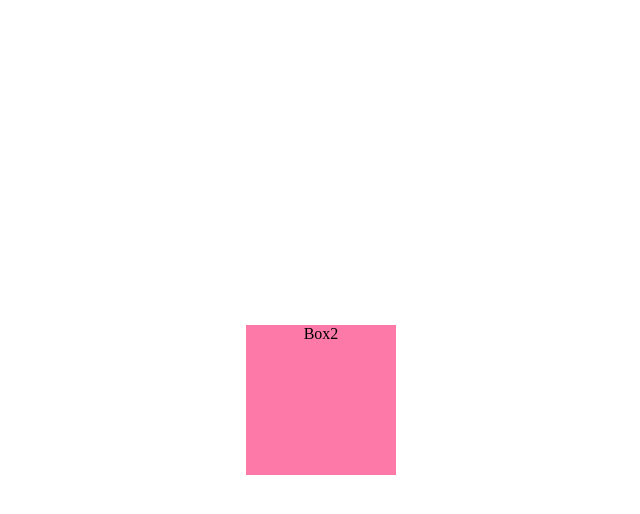
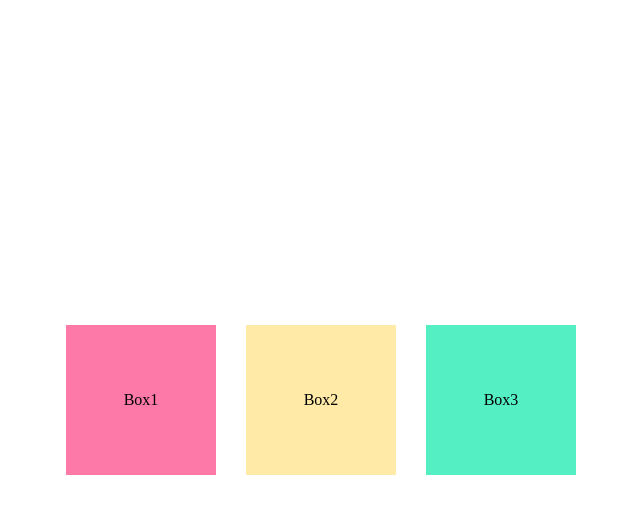
Before and after one commit to tan090123/Git_BT2, a plain HTML site: page index.html in a window 1280 px wide. Both pictures are taken after a click on the element "Box1". Shown: the whole page, without its empty margins (304-944 px from the left). Drawn offline with Linux system fonts and the light colour scheme.

Commit message:
Update animation.

```diff
--- a/assets/js/main.js
+++ b/assets/js/main.js
@@ -1,21 +1,30 @@
-const box1 = document.querySelector('.box1');
-const box2 = document.querySelector('.box2');
-const box3 = document.querySelector('.box3');
+// const box1 = document.querySelector('.box1');
+// const box2 = document.querySelector('.box2');
+// const box3 = document.querySelector('.box3');
 
-box1.addEventListener('click', function () {
-    box2.style.display = "block";
-    box1.style.display = "none";
-    box3.style.display = "none";
-});
+// box1.addEventListener('click', function () {
+//     box2.style.display = "block";
+//     box1.style.display = "none";
+//     box3.style.display = "none";
+// });
 
-box2.addEventListener('click', function () {
-    box3.style.display = "block";
-    box1.style.display = "none";
-    box2.style.display = "none";
-});
+// box2.addEventListener('click', function () {
+//     box3.style.display = "block";
+//     box1.style.display = "none";
+//     box2.style.display = "none";
+// });
 
-box3.addEventListener('click', function () {
-    box3.style.display = "none";
-    box1.style.display = "block";
-    box2.style.display = "none";
-});
+// box3.addEventListener('click', function () {
+//     box3.style.display = "none";
+//     box1.style.display = "block";
+//     box2.style.display = "none";
+// });
+
+
+function handleColorChange() {
+    var boxList = document.querySelectorAll('.box');
+    var tmp = boxList[2].style.backgroundColor;
+    boxList[2].style.backgroundColor = boxList[0].style.backgroundColor;
+    boxList[0].style.backgroundColor = boxList[1].style.backgroundColor;
+    boxList[1].style.backgroundColor = tmp;
+}
--- a/index.html
+++ b/index.html
@@ -11,9 +11,9 @@
 
 <body>
     <div class="wrapper">
-        <div class="box box1">Box1</div>
-        <div class="box box2">Box2</div>
-        <div class="box box3">Box3</div>
+        <div class="box" style="background-color: #55efc4;" onclick="handleColorChange()">Box1</div>
+        <div class="box" style="background-color: #fd79a8;" onclick="handleColorChange()">Box2</div>
+        <div class="box" style="background-color: #ffeaa7;" onclick="handleColorChange()">Box3</div>
     </div>
     <script src="./assets/js/main.js"></script>
 </body>
```
